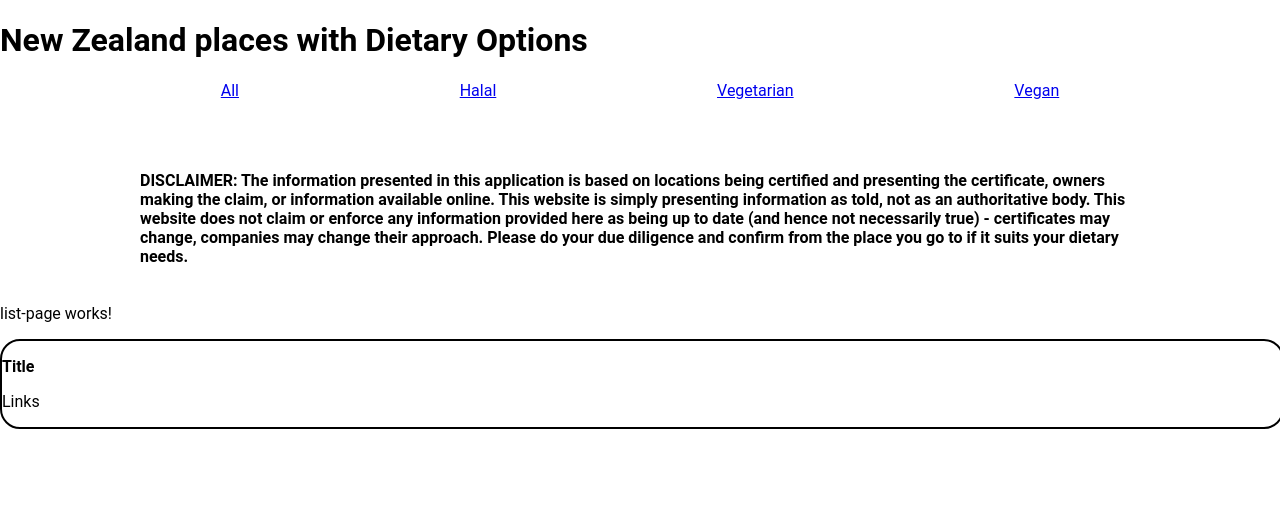
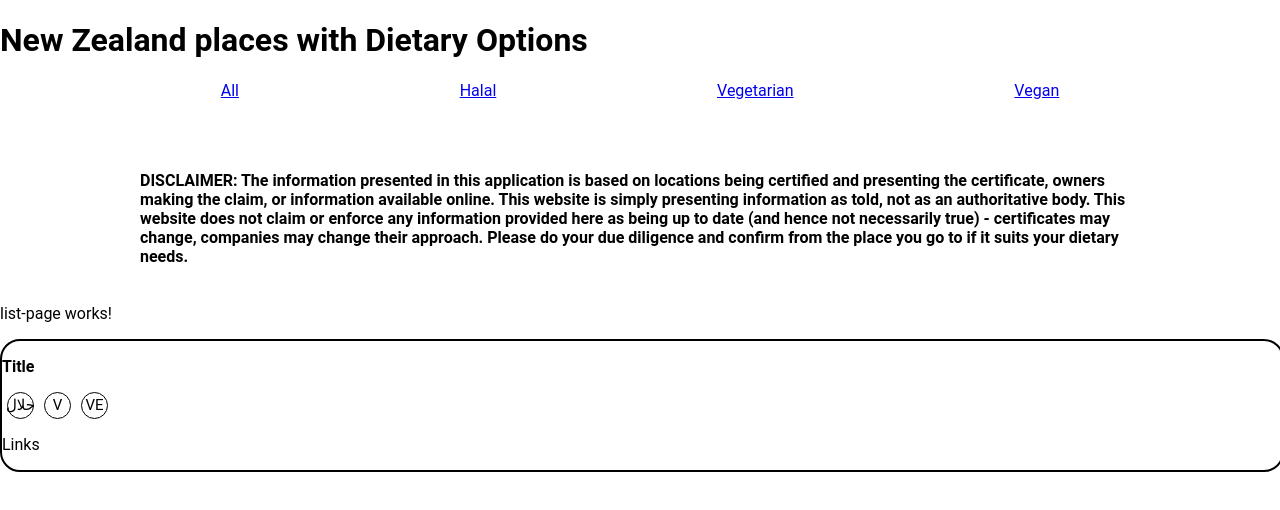
Before and after one commit to osamakashif/NZ_places_with_dietary_options, an Angular app: page / in a window 1280 px wide. Shown: the top 510 px of the page. Built offline with nearby package versions, Linux system fonts and the light colour scheme.

Commit message:
[feat]: Diet icons.
Diet icons (with text instead of svgs or other image formats).

```diff
--- a/src/app/view/components/place-card/place-card.component.html
+++ b/src/app/view/components/place-card/place-card.component.html
@@ -1,9 +1,11 @@
 <div class="place-card">
   <div>
     <p class="place-card-title">{{ title }}</p>
-    <p *ngIf="halal">Replace with halal icon</p>
-    <p *ngIf="vegetarian">Replace with vegetarian icon</p>
-    <p *ngIf="vegan">Replace with vegan icon</p>
+    <div class="diet-icons-container">
+      <p *ngIf="halal" class="diet-icon">حلال</p>
+      <p *ngIf="vegetarian" class="diet-icon">V</p>
+      <p *ngIf="vegan" class="diet-icon">VE</p>
+    </div>
   </div>
   <p *ngIf="halalCertified">Certified halal</p>
   <p *ngIf="vegetarianCertified">Certified vegetarian</p>
--- a/src/app/view/components/place-card/place-card.component.scss
+++ b/src/app/view/components/place-card/place-card.component.scss
@@ -7,3 +7,24 @@
 .place-card-title {
   font-weight: bold;
 }
+
+.diet-icons-container {
+  display: flex;
+}
+
+.diet-icon {
+  margin-left: 5px;
+  margin-right: 5px;
+  margin-top: 0;
+  margin-bottom: 0;
+  border: solid black 1px;
+  border-radius: 100%;
+  min-width: 25px;
+  max-width: 25px;
+  min-height: 25px;
+  max-height: 25px;
+  font-size: 15px;
+  display: flex;
+  align-items: center;
+  justify-content: center;
+}
--- a/src/app/view/components/place-card/place-card.component.ts
+++ b/src/app/view/components/place-card/place-card.component.ts
@@ -10,11 +10,11 @@ import { Component, Input } from '@angular/core';
 })
 export class PlaceCardComponent {
   @Input() title: string = 'Title';
-  @Input() halal: boolean = false;
+  @Input() halal: boolean = true;
   @Input() halalCertified: boolean = false;
-  @Input() vegetarian: boolean = false;
+  @Input() vegetarian: boolean = true;
   @Input() vegetarianCertified: boolean = false;
-  @Input() vegan: boolean = false;
+  @Input() vegan: boolean = true;
   @Input() veganCertified: boolean = false;
   @Input() location: string = '';
   @Input() city: string = '';
```
